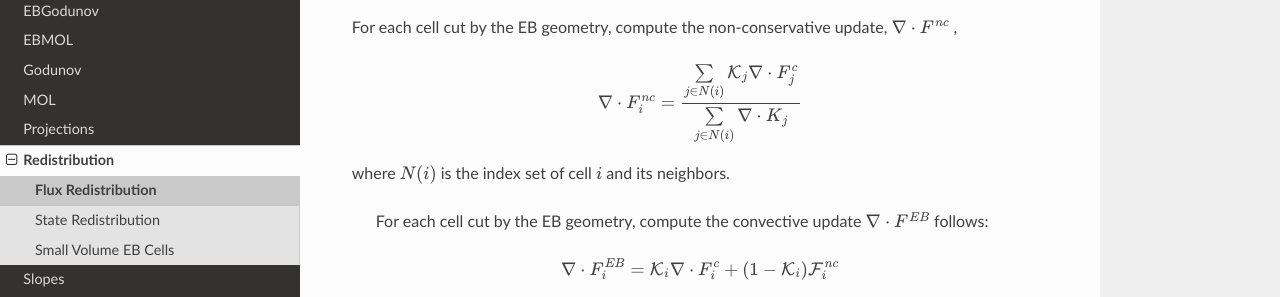
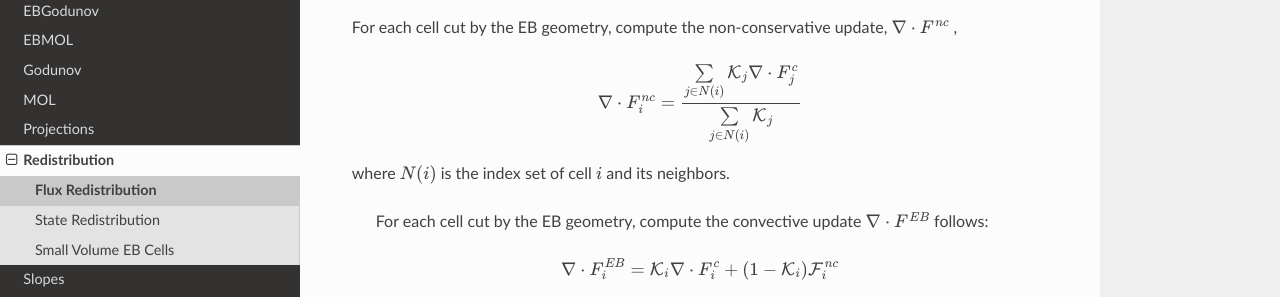
Before and after one commit to AMReX-Fluids/AMReX-Hydro, a Sphinx documentation site: the page built from Docs/source/FluxRedistribution.rst, in a window 1280 px wide and 900 px high, scrolled down 445 px. Shown: the part 196-493 px from the top of the window. Built offline with Sphinx 7.4.7 and the Read the Docs theme 2.0.0, drawn with Linux system fonts in a browser that asks for light colours; pages that are not in the unit, such as notebooks, are missing from menus.

Commit message:
fix Flux Redist formula

```diff
--- a/Docs/source/FluxRedistribution.rst
+++ b/Docs/source/FluxRedistribution.rst
@@ -29,7 +29,7 @@ Now, a conservative update can be written as
 
 For each cell cut by the EB geometry, compute the non-conservative update, :math:`\nabla \cdot {F}^{nc}` ,
 
-.. math:: \nabla\cdot{F}^{nc}_i = \dfrac{\sum\limits_{j\in N(i) } \mathcal{K}_j\nabla \cdot {F}^c_j} {\sum\limits_{j\in N(i) } \nabla \cdot{K}_j}
+.. math:: \nabla\cdot{F}^{nc}_i = \dfrac{\sum\limits_{j\in N(i) } \mathcal{K}_j\nabla \cdot {F}^c_j} {\sum\limits_{j\in N(i) } {\mathcal{K}}_j}
 
 where :math:`N(i)` is the index set of cell :math:`i` and its neighbors.
 
```
